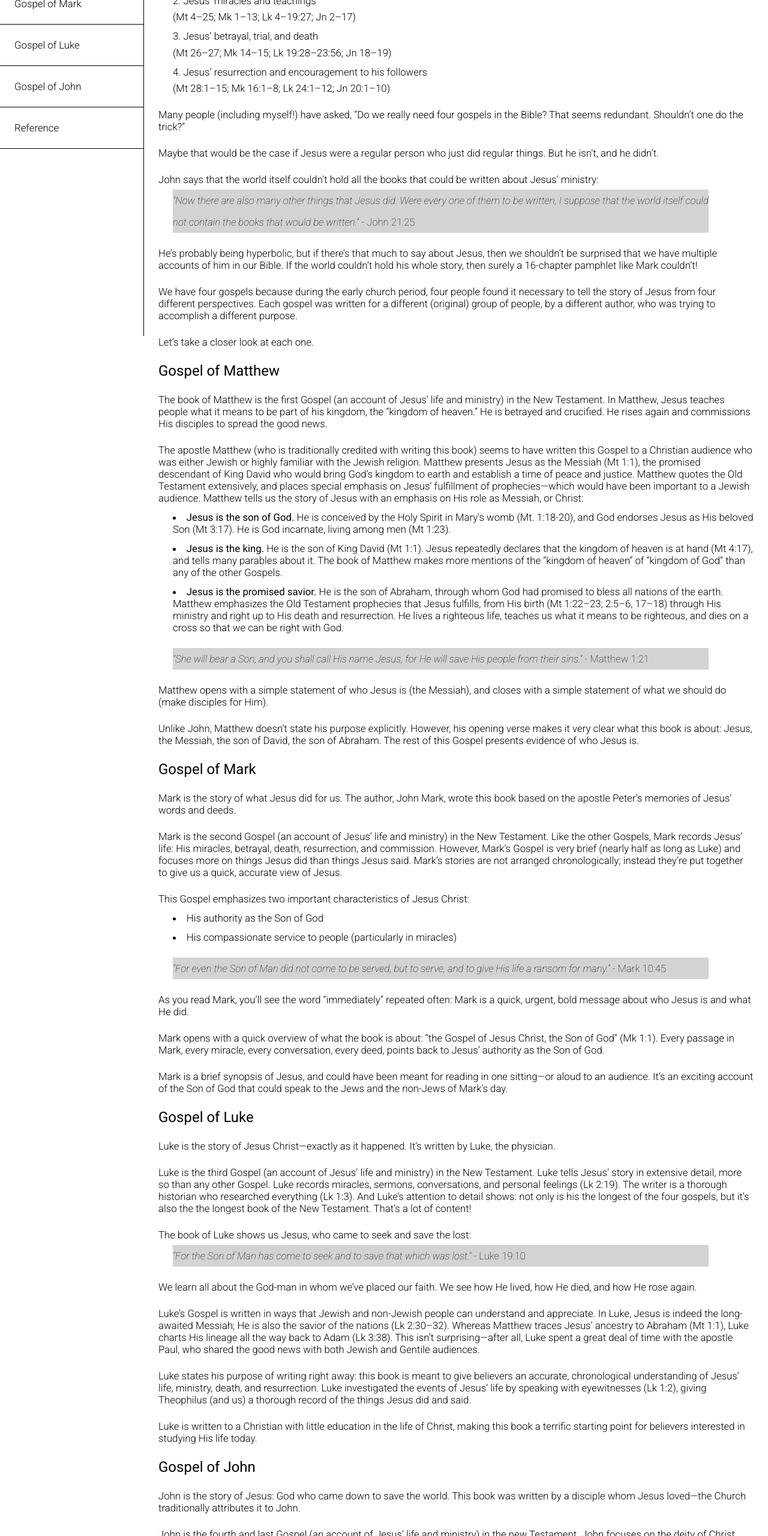
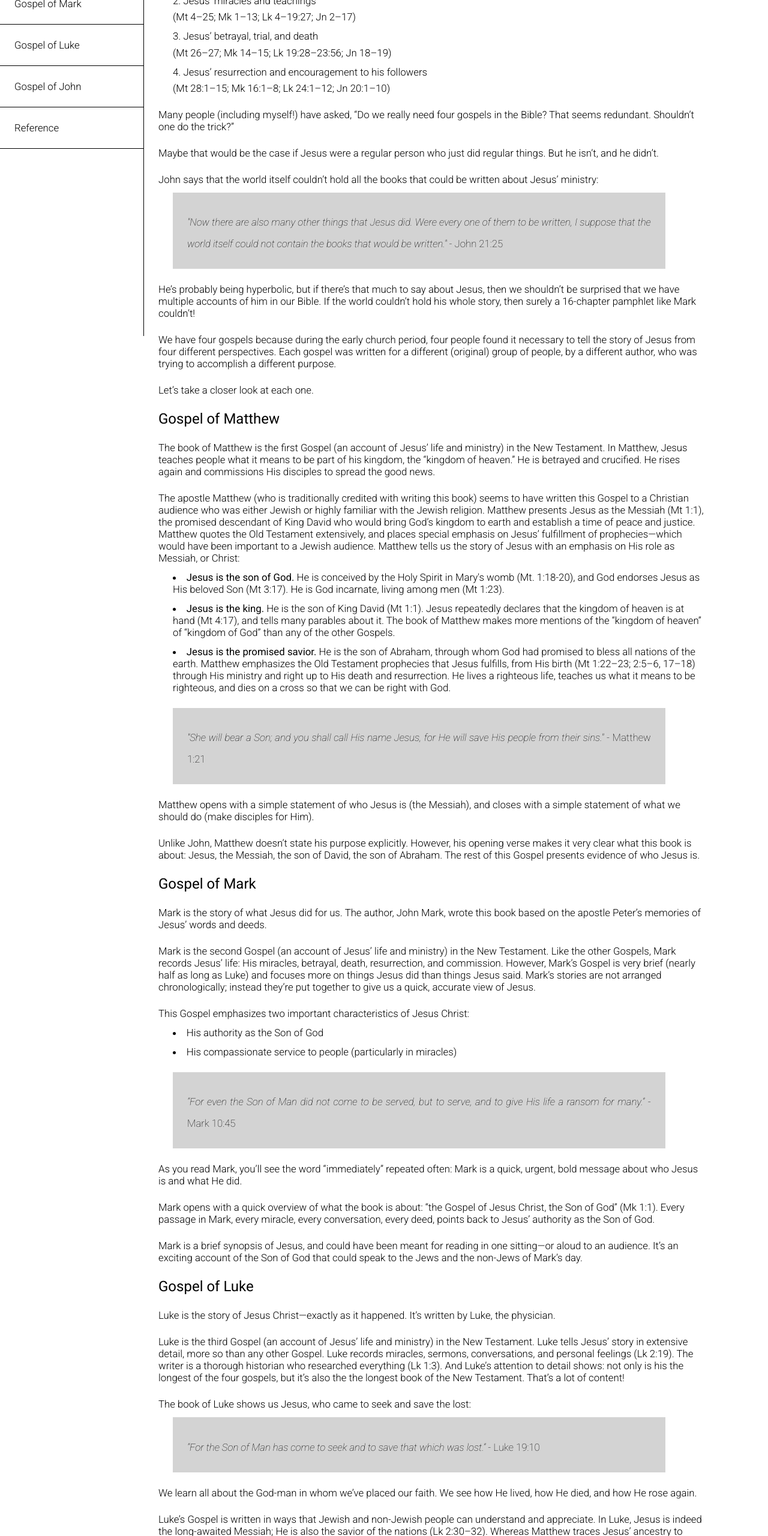
Before and after one commit to johnbosch21/tech-doc-page, a plain HTML site: page index.html in a window 1280 px wide. Shown: the part 240-2800 px from the top of the page at 60% size. Drawn offline with Linux system fonts and the light colour scheme.

Commit message:
pushing final changes :)

```diff
--- a/index.html
+++ b/index.html
@@ -65,7 +65,7 @@
         Maybe that would be the case if Jesus were a regular person who just did regular things. But he isn’t, and he didn’t.
        </p>
        <p class="new-paragraph">
-         John says that the world itself couldn’t hold all the books that could be written about Jesus’ ministry:
+         <span class="within-paragraph2">John says that the world itself couldn’t hold all the books that could be written about Jesus’ ministry:</span>
          <code class="scripture">
            "Now there are also many other things that Jesus did. Were every one of them to be written, I suppose that the world itself could not contain the books that would be written."
            <span class="verse"> - John 21:25</span>
@@ -153,7 +153,7 @@
         Luke is the third Gospel (an account of Jesus’ life and ministry) in the New Testament. Luke tells Jesus’ story in extensive detail, more so than any other Gospel. Luke records miracles, sermons, conversations, and personal feelings (Lk 2:19). The writer is a thorough historian who researched everything (Lk 1:3). And Luke’s attention to detail shows: not only is his the longest of the four gospels, but it’s also the the longest book of the New Testament. That’s a lot of content!
       </p>
       <p class="new-paragraph">
-        The book of Luke shows us Jesus, who came to seek and save the lost:
+        <span class="within-paragraph2">The book of Luke shows us Jesus, who came to seek and save the lost:</span>
         <code class="scripture">
           “For the Son of Man has come to seek and to save that which was lost.”
           <span class="verse"> - Luke 19:10</span>
@@ -226,7 +226,7 @@
         In addition to this Gospel, the church traditionally associates John with three New Testament letters (First, Second, and Third John) and the prophetic book of Revelation. He was a leader in the early church, and he probably wrote his documents after most of the other New Testament books were already written.
       </p>
       <p class="new-paragraph">
-        The miracles recorded in John’s gospel are written that the reader would believe in Jesus and find life in His name. Therefore, much of John’s material directly states who Jesus is, not just what He does or says:
+        <span class="within-paragraph2">The miracles recorded in John’s gospel are written that the reader would believe in Jesus and find life in His name. Therefore, much of John’s material directly states who Jesus is, not just what He does or says:</span>
         <code class="scripture">
           “Therefore many other signs Jesus also performed in the presence of the disciples, which are not written in this book; but these have been written so that you may believe that Jesus is the Christ, the Son of God; and that believing you may have life in His name.”
           <span class="verse"> - John 20:30–31</span>
--- a/style.css
+++ b/style.css
@@ -5,7 +5,7 @@
 }
 
 :root {
-    font-size: 3vmin;
+    font-size: calc(1em + 1vh);
     font-family: 'Roboto', Arial, Helvetica, sans-serif;
 }
 
@@ -65,6 +65,7 @@ p, li {
 .main-doc {
     padding: 1rem;
     margin-left: 10rem;
+    max-width: 40rem;
 }
 
 .new-paragraph {
@@ -72,6 +73,11 @@ p, li {
 }
 
 .within-paragraph {
+    margin-bottom: 0.5rem;
+}
+
+.within-paragraph2 {
+    display: block;
     margin-bottom: 0.5rem;
 }
 
@@ -101,6 +107,7 @@ p, li {
     margin-left: 1rem;
     width: 90%;
     background-color: lightgray;
+    padding: 1rem;
     font-family: 'Roboto', Arial, Helvetica, sans-serif;
     font-size: 0.7rem;
     font-weight: 200;
@@ -136,14 +143,14 @@ p, li {
         left: 0;
         height: 20vh;
         width: 100%;
-        border: solid 0.2rem gray;
+        border: solid 0.2rem black;
     }
 
     .main-doc {
         margin-left: 0;
         height: 80vh;
         overflow-y: auto;
-        border: solid 0.2rem gray;
+        overflow-x: hidden;
     }
 
 }
```
